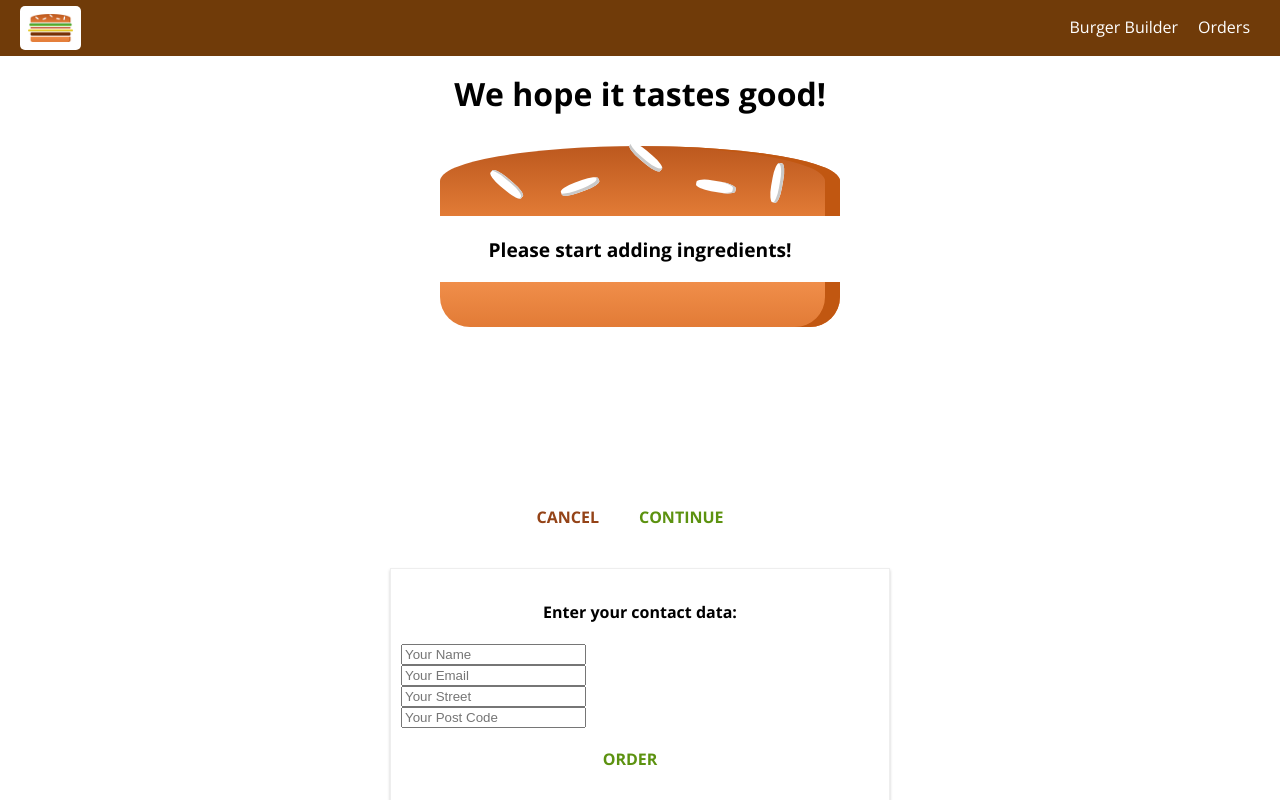
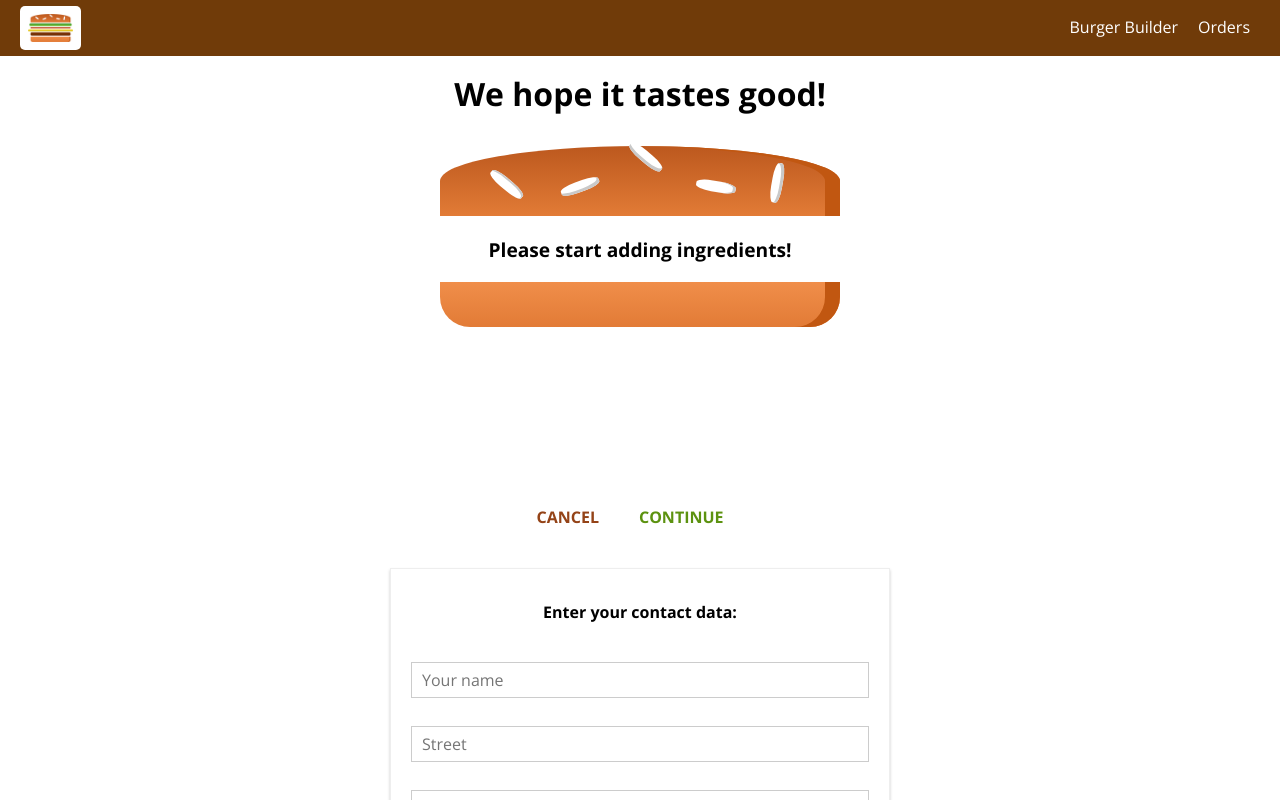
Before and after one commit to SSevenTwo/ReactBurgerBuilder, a React (Create React App) app: page /checkout in a window 1280 px wide. Both pictures are taken after a click on the button "CONTINUE". Shown: the top 800 px of the page. Built offline with nearby package versions, Linux system fonts and the light colour scheme.

Commit message:
Updated form and added some validation

```diff
--- /dev/null
+++ b/src/components/UI/Input/Input.js
@@ -0,0 +1,64 @@
+import React from "react";
+import classes from "./Input.module.css";
+
+const input = (props) => {
+  let inputElement = null;
+  const inputClasses = [classes.InputElement];
+
+  if (props.invalid && props.shouldValidate && props.touched) {
+    inputClasses.push(classes.Invalid);
+  }
+
+  // inputtype is lowercase because in the html element we are spreading the props to it
+  // You cannot use camelcaase in the HTML elements. eg. <input inputType="input"... is wrong
+  switch (props.elementType) {
+    case "input":
+      inputElement = (
+        <input
+          {...props.elementConfig}
+          className={inputClasses.join(" ")}
+          value={props.value}
+          onChange={props.changed}
+        />
+      );
+      break;
+    case "textarea":
+      inputElement = (
+        <textarea
+          {...props.elementConfig}
+          className={inputClasses.join(" ")}
+          value={props.value}
+          onChange={props.changed}
+        />
+      );
+      break;
+    case "select":
+      inputElement = (
+        <select className={inputClasses.join(" ")} value={props.value} onChange={props.changed}>
+          {props.elementConfig.options.map((option) => (
+            <option key={option.value} value={option.value}>
+              {option.displayValue}
+            </option>
+          ))}
+        </select>
+      );
+      break;
+    default:
+      inputElement = (
+        <input
+          {...props.elementConfig}
+          className={inputClasses.join(" ")}
+          value={props.value}
+          onChange={props.changed}
+        />
+      );
+  }
+  return (
+    <div className={classes.Input}>
+      <label className={classes.Label}>{props.label}</label>
+      {inputElement}
+    </div>
+  );
+};
+
+export default input;
--- /dev/null
+++ b/src/components/UI/Input/Input.module.css
@@ -0,0 +1,32 @@
+.Input {
+  width: 100%;
+  padding: 10px;
+  box-sizing: border-box;
+}
+
+.Label {
+  font-weight: bold;
+  display: block;
+  margin-bottom: 8px;
+}
+
+.InputElement {
+  outline: none;
+  border: 1px solid #ccc;
+  background-color: white;
+  font: inherit;
+  padding: 6px 10px;
+  display: block;
+  width: 100%;
+  box-sizing: border-box;
+}
+
+.InputElement:focus {
+  outline: none;
+  background-color: #ccc;
+}
+
+.Invalid {
+  border: 1px solid red;
+  background-color: #fda49a;
+}
--- a/src/containers/Checkout/ContactData/ContactData.js
+++ b/src/containers/Checkout/ContactData/ContactData.js
@@ -2,15 +2,89 @@
 import classes from "./ContactData.module.css";
 import Button from "../../../components/UI/Button/Button";
 import Spinner from "../../../components/UI/Spinner/Spinner";
+import Input from "../../../components/UI/Input/Input";
 import axios from "../../../axios-orders";
 
 class ContactData extends Component {
   state = {
-    name: "",
-    email: "",
-    address: {
-      street: "",
-      postalCode: "",
+    orderForm: {
+      name: {
+        elementType: "input",
+        elementConfig: {
+          type: "text",
+          placeholder: "Your name",
+        },
+        value: "",
+        validation: {
+          required: true,
+        },
+        valid: false,
+        touched: false,
+      },
+      street: {
+        elementType: "input",
+        elementConfig: {
+          type: "text",
+          placeholder: "Street",
+        },
+        value: "",
+        validation: {
+          required: true,
+        },
+        valid: false,
+        touched: false,
+      },
+      zipCode: {
+        elementType: "input",
+        elementConfig: {
+          type: "text",
+          placeholder: "ZIP Code",
+        },
+        value: "",
+        validation: {
+          required: true,
+          minLength: 4,
+          maxLength: 5,
+        },
+        valid: false,
+        touched: false,
+      },
+      country: {
+        elementType: "input",
+        elementConfig: {
+          type: "text",
+          placeholder: "Country",
+        },
+        value: "",
+        validation: {
+          required: true,
+        },
+        valid: false,
+        touched: false,
+      },
+      email: {
+        elementType: "input",
+        elementConfig: {
+          type: "email",
+          placeholder: "Your email",
+        },
+        value: "",
+        validation: {
+          required: true,
+        },
+        valid: false,
+        touched: false,
+      },
+      deliveryMethod: {
+        elementType: "select",
+        elementConfig: {
+          options: [
+            { value: "fastest", displayValue: "Fastest" },
+            { value: "cheapest", displayValue: "Cheapest" },
+          ],
+        },
+        value: "fastest",
+      },
     },
     loading: false,
   };
@@ -19,20 +93,17 @@
     event.preventDefault();
     this.setState({ loading: true });
 
+    const formData = {};
+    for (let formElementIdentifier in this.state.orderForm) {
+      formData[formElementIdentifier] = this.state.orderForm[formElementIdentifier].value;
+    }
+
     const order = {
       ingredients: this.props.ingredients,
       price: this.props.price,
-      customer: {
-        name: "Ian",
-        address: {
-          street: "7 Bell Bird Ave",
-          zipCode: "1337",
-          country: "Australia",
-        },
-        email: "ian@test.com",
-      },
-      deliveryMethod: "fastest",
+      orderData: formData,
     };
+
     axios
       .post("/orders.json", order)
       .then((response) => {
@@ -42,16 +113,70 @@
       .catch((error) => this.setState({ loading: false }));
   };
 
+  checkValidity(value, rules) {
+    let isValid = true;
+
+    if (rules.required) {
+      isValid = value.trim() !== "" && isValid;
+    }
+    if (rules.minLength) {
+      isValid = value.length >= rules.minLength && isValid;
+    }
+    if (rules.maxLength) {
+      isValid = value.length <= rules.maxLength && isValid;
+    }
+
+    return isValid;
+  }
+
+  inputChangedHandler = (event, inputIdentifier) => {
+    // Create copy of order form
+    const updatedOrderForm = { ...this.state.orderForm };
+
+    // Create copy of the order forms form element object
+    const updatedFormElement = { ...updatedOrderForm[inputIdentifier] };
+
+    // Updating value of the form element
+    updatedFormElement.value = event.target.value;
+
+    // Check validity
+    if (updatedFormElement.validation) {
+      updatedFormElement.valid = this.checkValidity(updatedFormElement.value, updatedFormElement.validation);
+    }
+
+    // Update touched
+    updatedFormElement.touched = true;
+
+    // Update copid order form
+    updatedOrderForm[inputIdentifier] = updatedFormElement;
+
+    this.setState({ orderForm: updatedOrderForm });
+  };
+
   render() {
+    const formElementsArray = [];
+    for (let key in this.state.orderForm) {
+      formElementsArray.push({
+        id: key,
+        config: this.state.orderForm[key],
+      });
+    }
+
     let form = (
-      <form>
-        <input className={classes.Input} type="text" name="name" placeholder="Your Name" />
-        <input className={classes.Input} type="email" name="email" placeholder="Your Email" />
-        <input className={classes.Input} type="text" name="street" placeholder="Your Street" />
-        <input className={classes.Input} type="text" name="postal" placeholder="Your Post Code" />
-        <Button btnType="Success" clicked={this.orderHandler}>
-          ORDER
-        </Button>
+      <form onSubmit={this.orderHandler}>
+        {formElementsArray.map((formElement) => (
+          <Input
+            key={formElement.id}
+            elementType={formElement.config.elementType}
+            elementConfig={formElement.config.elementConfig}
+            value={formElement.config.value}
+            changed={(event) => this.inputChangedHandler(event, formElement.id)}
+            invalid={!formElement.config.valid}
+            shouldValidate={formElement.config.validation}
+            touched={formElement.config.touched}
+          />
+        ))}
+        <Button btnType="Success">ORDER</Button>
       </form>
     );
 
--- a/src/containers/Checkout/ContactData/ContactData.module.css
+++ b/src/containers/Checkout/ContactData/ContactData.module.css
@@ -8,10 +8,6 @@
   box-sizing: border-box;
 }
 
-.Input {
-  display: block;
-}
-
 @media (min-width: 600px) {
   .ContactData {
     width: 500px;
```
